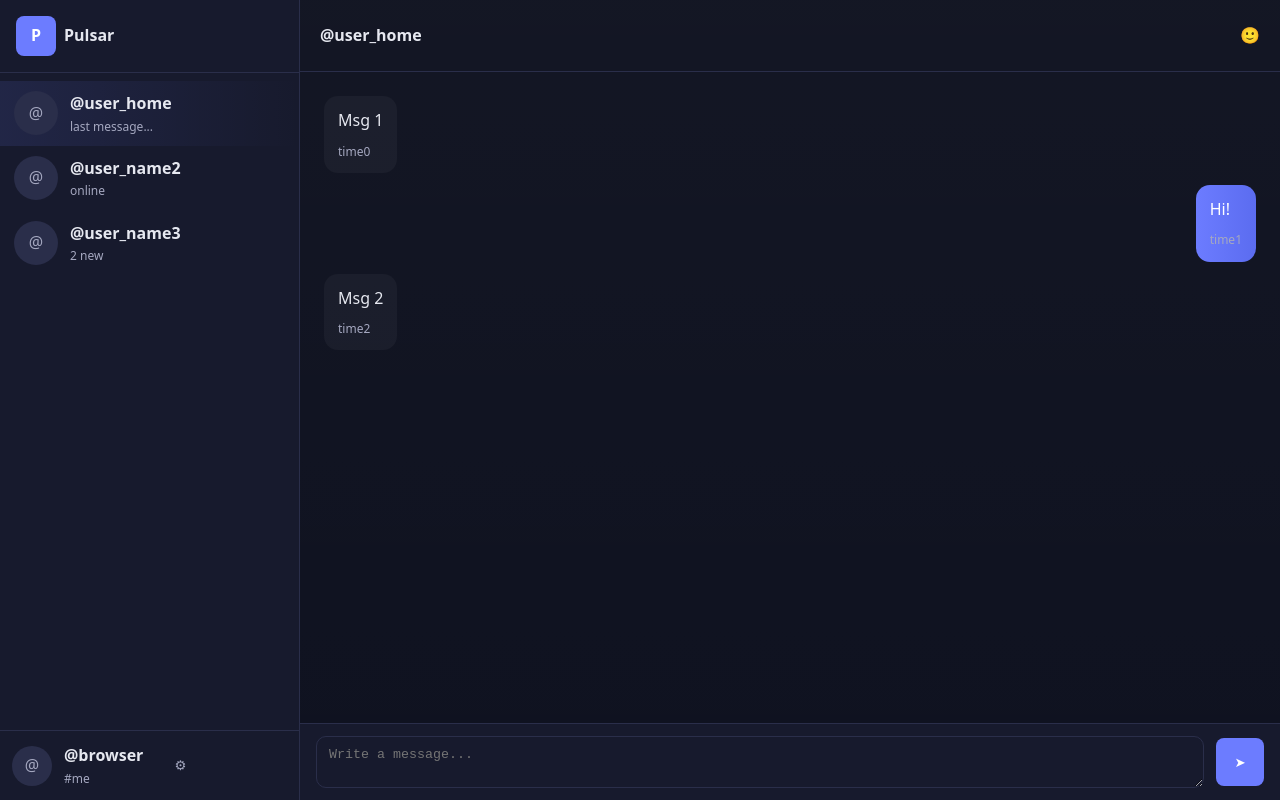
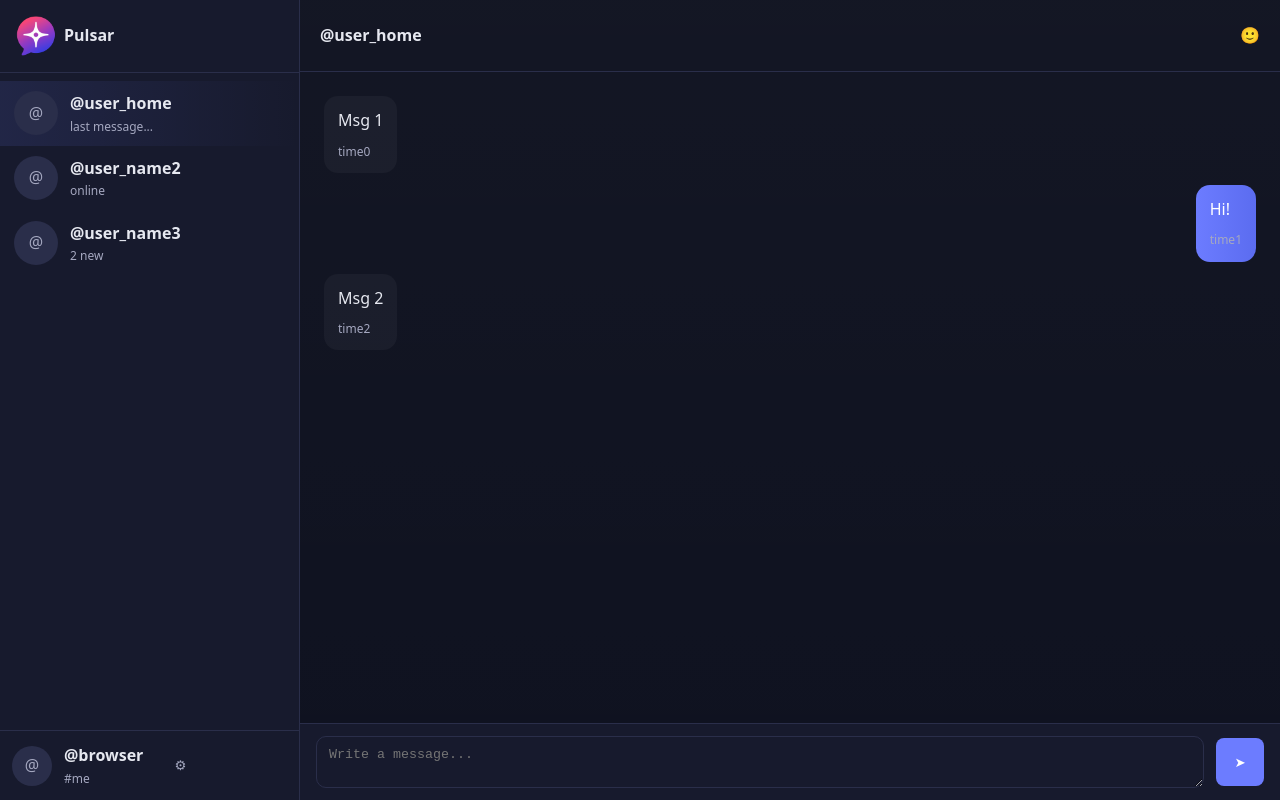
Before and after one commit to pulsar-chat/pulsar-web, a website built with Vite: page client.html in a window 1280 px wide. Built offline with nearby package versions, Linux system fonts and the light colour scheme; no server answers.

Commit message:
исправил css на клиенте

```diff
--- a/client.html
+++ b/client.html
@@ -7,6 +7,7 @@
     <title>Pulsar Client</title>
     <link rel="stylesheet" href="styles/main.css">
     <link rel="stylesheet" href="styles/client.css">
+
     <link rel="icon" href="/pulsar.ico" />
 </head>
 
@@ -15,7 +16,7 @@
         <aside class="sidebar">
             <div class="sidebar__top">
                 <div class="logo">
-                    <div class="logo__icon">P</div>
+                    <img class="logo__icon" src="/pulsar.ico"></img>
                     <div class="logo__title">Pulsar</div>
                 </div>
             </div>
--- a/styles/client.css
+++ b/styles/client.css
@@ -30,7 +30,6 @@
     width: 40px;
     height: 40px;
     border-radius: 8px;
-    background: var(--color-primary);
     display: flex;
     align-items: center;
     justify-content: center;
```
